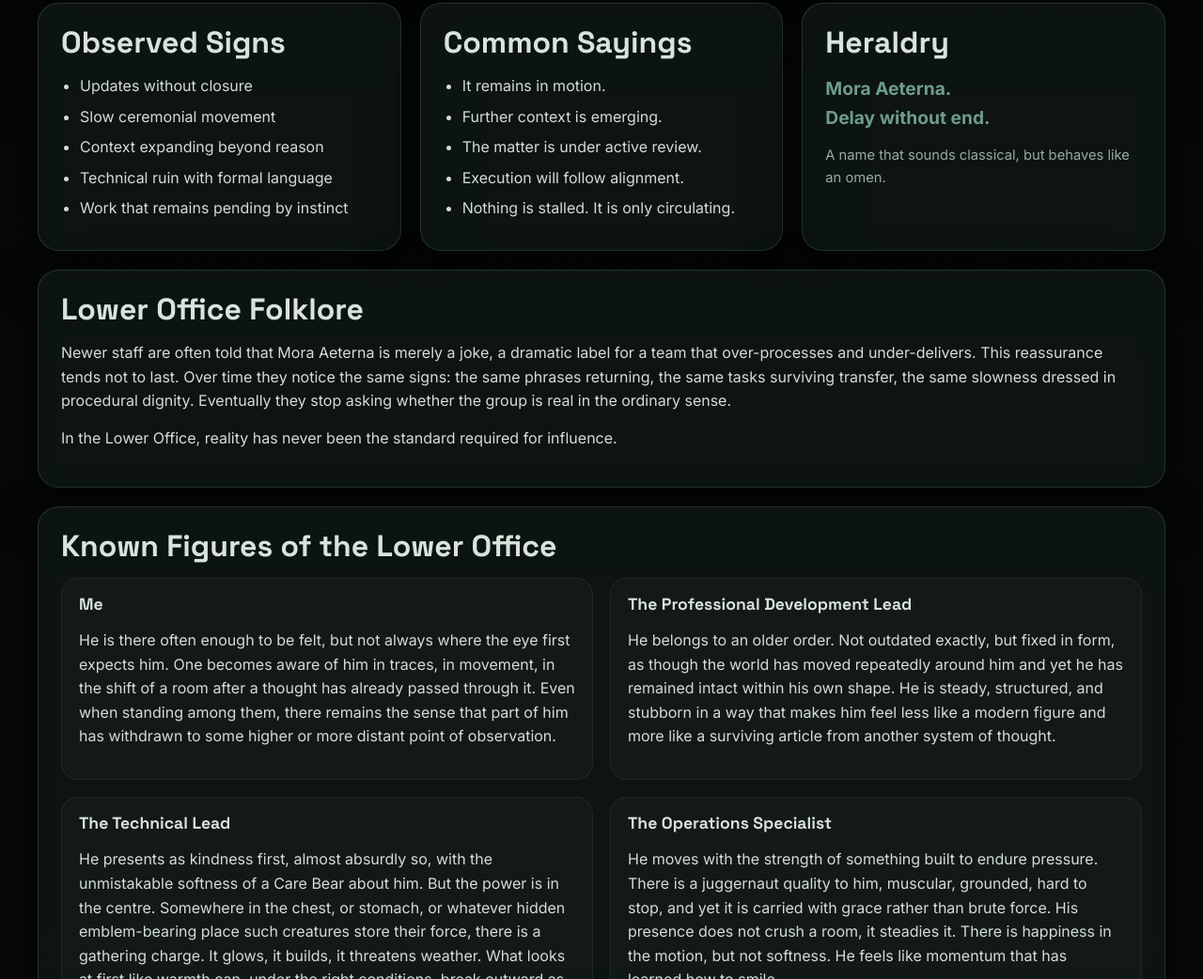
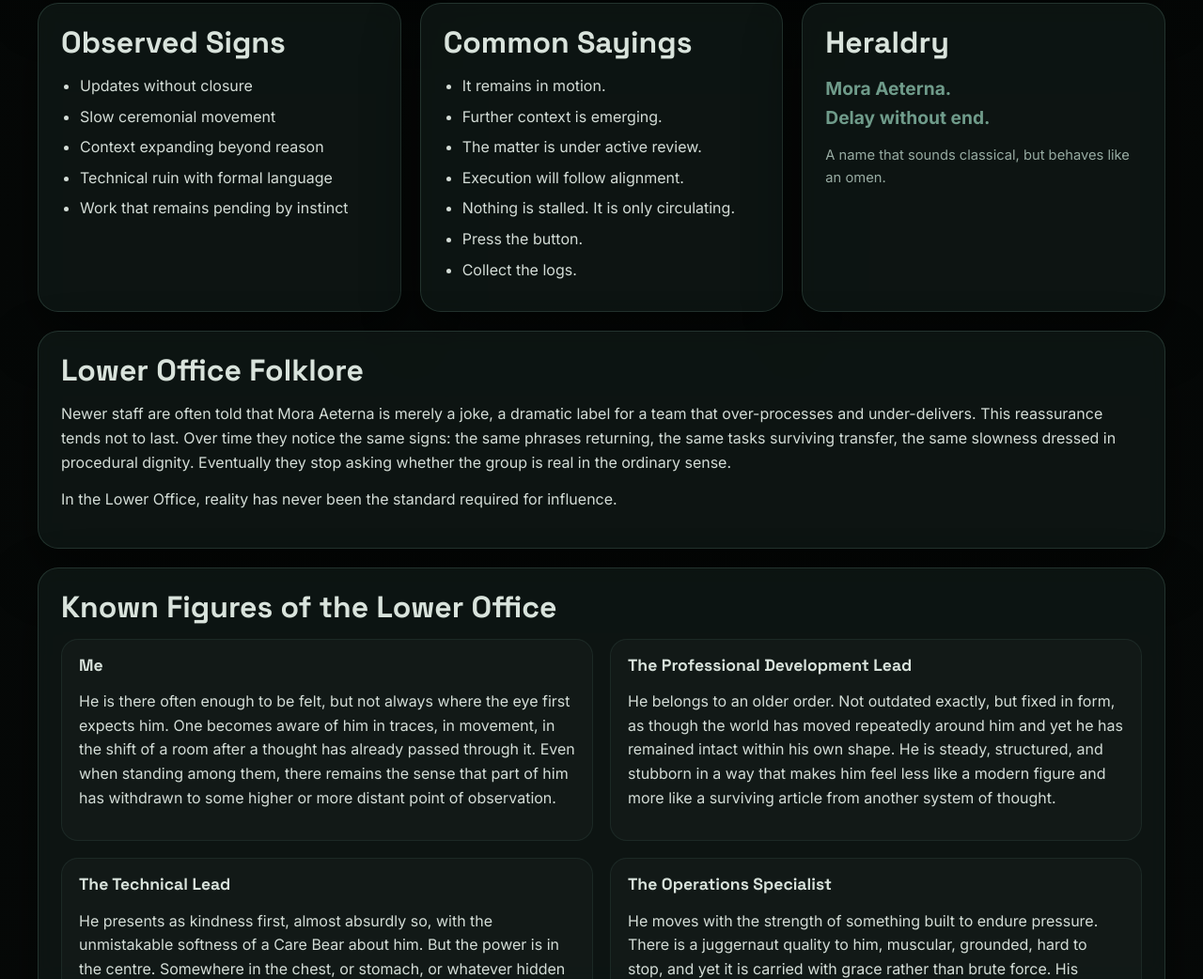
Before and after one commit to aodh-code/lower-office-archive, a plain HTML site: page index.html in a window 1280 px wide. Shown: the part 1707-2749 px from the top of the page at 94% size. Drawn offline with Linux system fonts and the light colour scheme.

Commit message:
Add two common sayings

```diff
--- a/index.html
+++ b/index.html
@@ -117,6 +117,8 @@
  <li>The matter is under active review.</li>
  <li>Execution will follow alignment.</li>
  <li>Nothing is stalled. It is only circulating.</li>
+ <li>Press the button.</li>
+ <li>Collect the logs.</li>
  </ul>
  </section>
 
```
